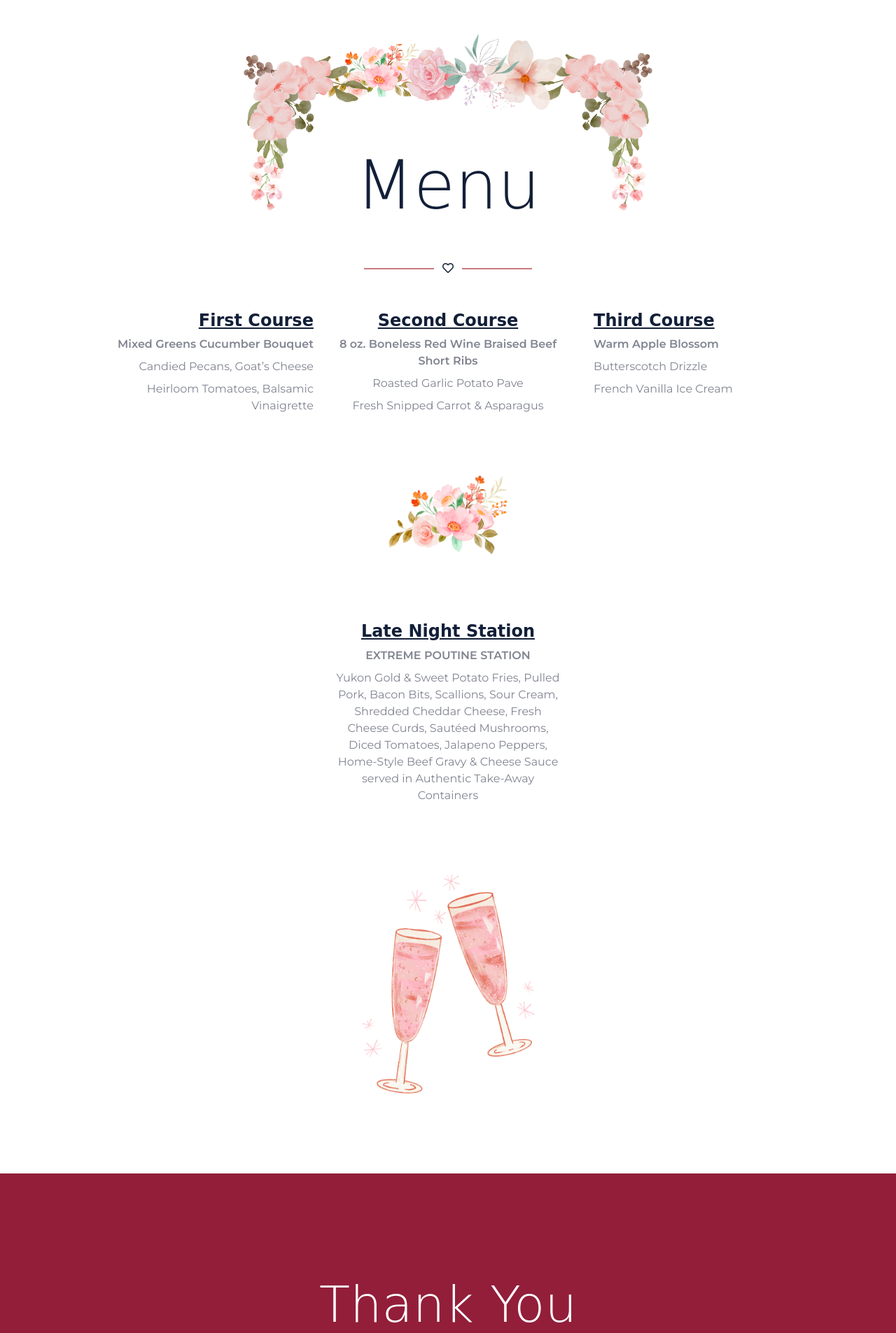
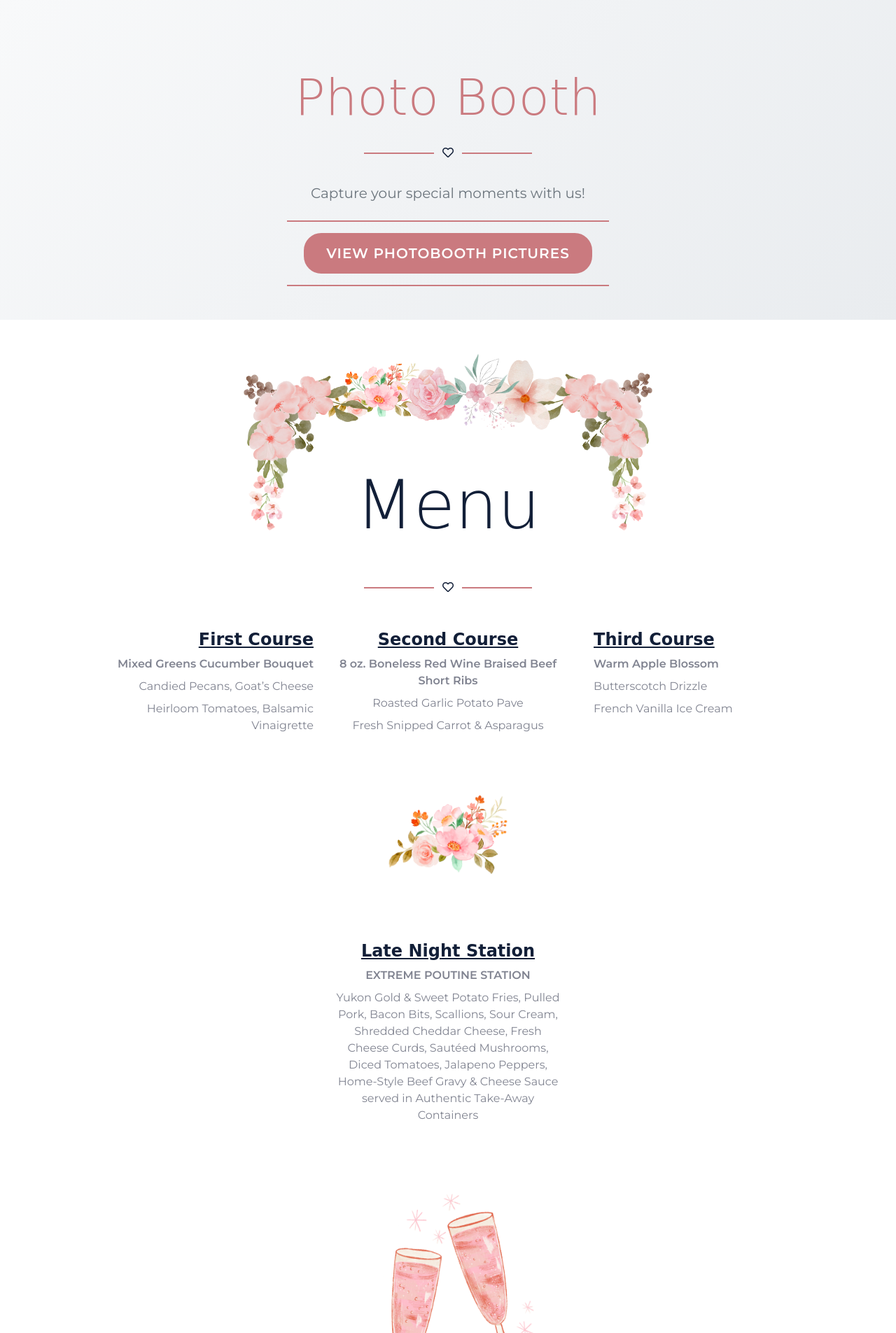
Before and after one commit to joshwong382/wedding, a PHP site: page / in a window 1280 px wide. Shown: the part 880-2785 px from the top of the page at 70% size. Run offline with PHP 8.4, Linux system fonts and the light colour scheme; some libraries are stand-ins or nearby versions; some web fonts are replaced.

Commit message:
add photobooth photos
Signed-off-by: Joshua Wong <joshua@josh-wong.net>

```diff
--- a/index.php
+++ b/index.php
@@ -120,6 +120,30 @@ $support_domain = "https://wedding.josh-wong.net";
       </div>
     </div>
     <!-- Carousel End -->
+    <!-- Photobooth Section Start -->
+    <div class="container-fluid py-5" style="background: linear-gradient(135deg, #f8f9fa 0%, #e9ecef 100%);">
+        <div class="container" style="max-width: 85%;">
+            <div class="section-title before-color-override after-color-override position-relative text-center">
+                <h1 class="font-secondary display-3 primary-text-color mb-4">Photo Booth</h1>
+                <i class="far fa-heart text-dark"></i>
+            </div>
+            <div class="row justify-content-center">
+                <div class="col-lg-8 col-md-10 text-center">
+                    <p class="lead mb-4" style="color: #6c757d;">Capture your special moments with us!</p>
+                    <div class="d-inline-block border-top border-bottom py-3 px-4" style="border-color: #CA7A7F !important;">
+                        <a href="https://www.icloud.com/iclouddrive/09ciCDNoXxXBl85u7RPUFfs0g#Angel_&_Oscar" class="btn btn-lg text-white font-weight-bold"
+                           style="background-color: #CA7A7F; border-color: #CA7A7F; padding: 12px 30px; letter-spacing: 1px; text-decoration: none; border-radius: 25px; transition: all 0.3s ease;"
+                           onmouseover="this.style.backgroundColor='#A32140'; this.style.borderColor='#A32140';"
+                           onmouseout="this.style.backgroundColor='#CA7A7F'; this.style.borderColor='#CA7A7F';">
+                            VIEW PHOTOBOOTH PICTURES
+                        </a>
+                    </div>
+                </div>
+            </div>
+        </div>
+    </div>
+    <!-- Photobooth Section End -->
+
 
     <!-- Menu Start -->
     <div class="container-fluid py-5" id="event">
```
